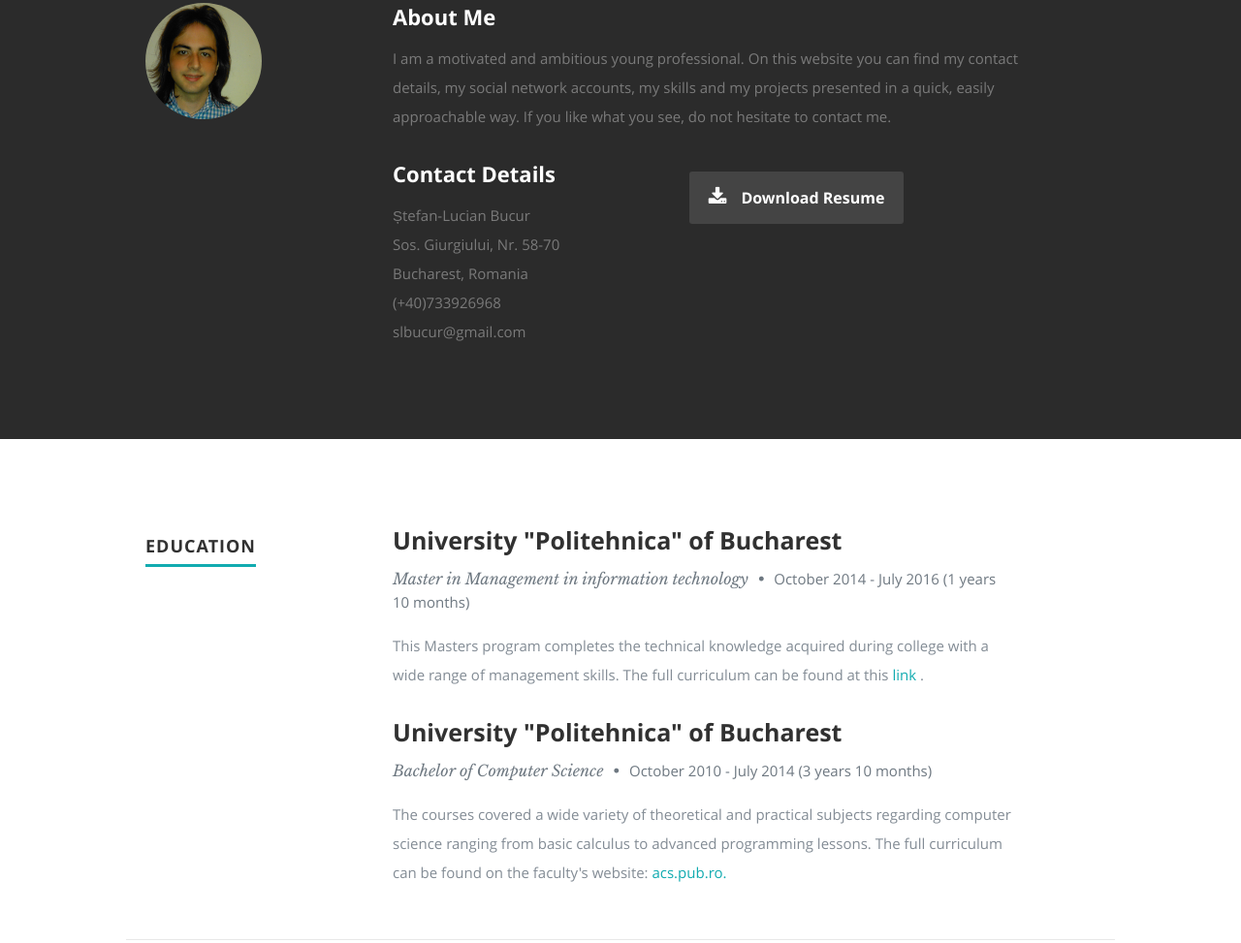
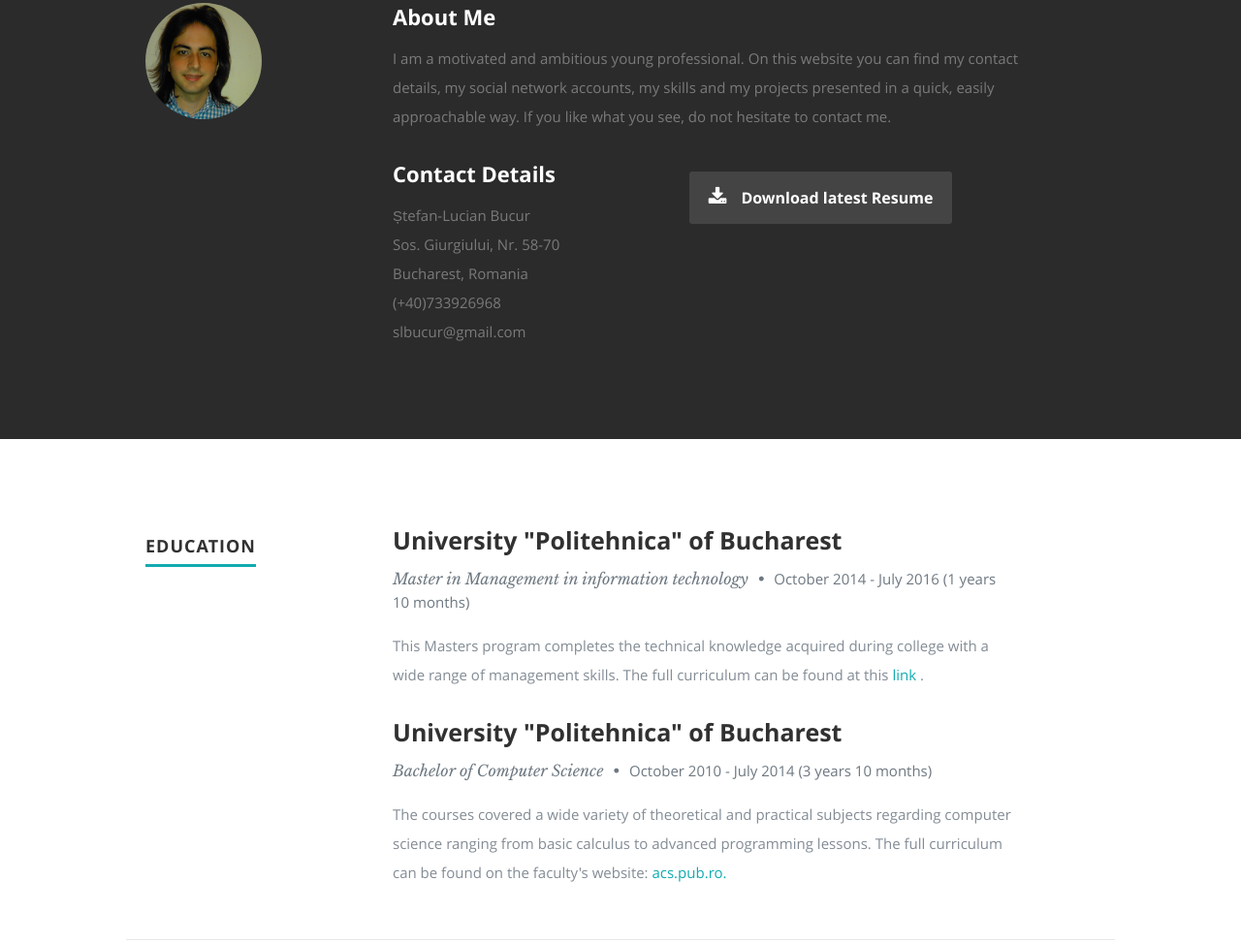
Before and after one commit to slbucur/personal_site, a plain HTML site: page index.html in a window 1280 px wide. Shown: the part 893-1866 px from the top of the page at 97% size. Drawn offline with nearby package versions, Linux system fonts and the light colour scheme.

Commit message:
Force github pages update

```diff
--- a/index.html
+++ b/index.html
@@ -119,7 +119,7 @@
 
                <div class="columns download">
                   <p>
-                     <a href="resume.pdf"  class="button"><i class="fa fa-download"></i>Download Resume</a>
+                     <a href="resume.pdf" class="button"><i class="fa fa-download"></i>Download latest Resume</a>
                   </p>
                </div>
 
```
